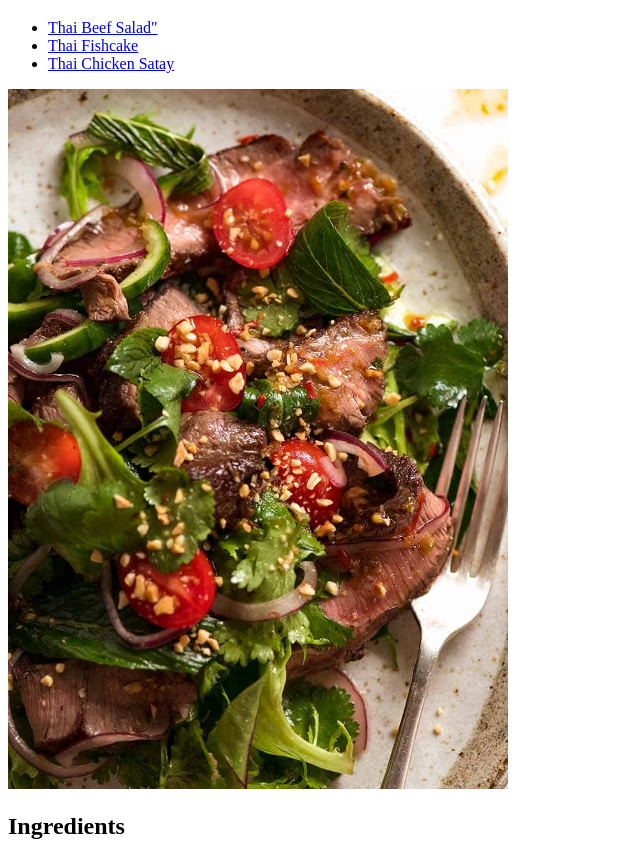
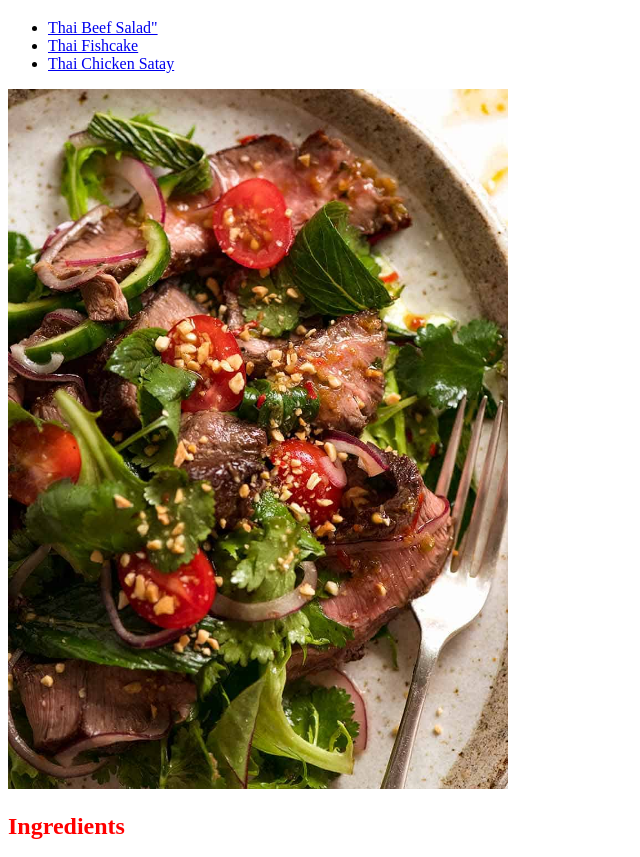
Before and after one commit to EHB-MCT/web1-exercise-01-JulesDePauw, a plain HTML site: page index.html in a window 1280 px wide. Shown: the part 61-918 px from the top of the page, without its empty margins (0-640 px from the left). Drawn offline with Linux system fonts and the light colour scheme; files whose address does not match are found by name.

Commit message:
aan zitten prutsen tijdens bekijken nieuwe lessen

```diff
--- a/index.html
+++ b/index.html
@@ -3,6 +3,7 @@
 <head>
     <meta charset="UTF-8">
     <title>Thai recipes</title>
+    <link rel="stylesheet" href="style.css">
 </head>
 <body>
        <h1>Thai Beef Salad</h1>
--- /dev/null
+++ b/style.css
@@ -0,0 +1,3 @@
+h2{
+    color: red;
+}
```
Also changed, not shown: thai-chicken-satay.html (+1 -0 lines), thai-fishcakes.html (+1 -0 lines), thai-beef-salad.jpeg (renamed from images/thai-beef-salad.jpeg), 2 other files.
